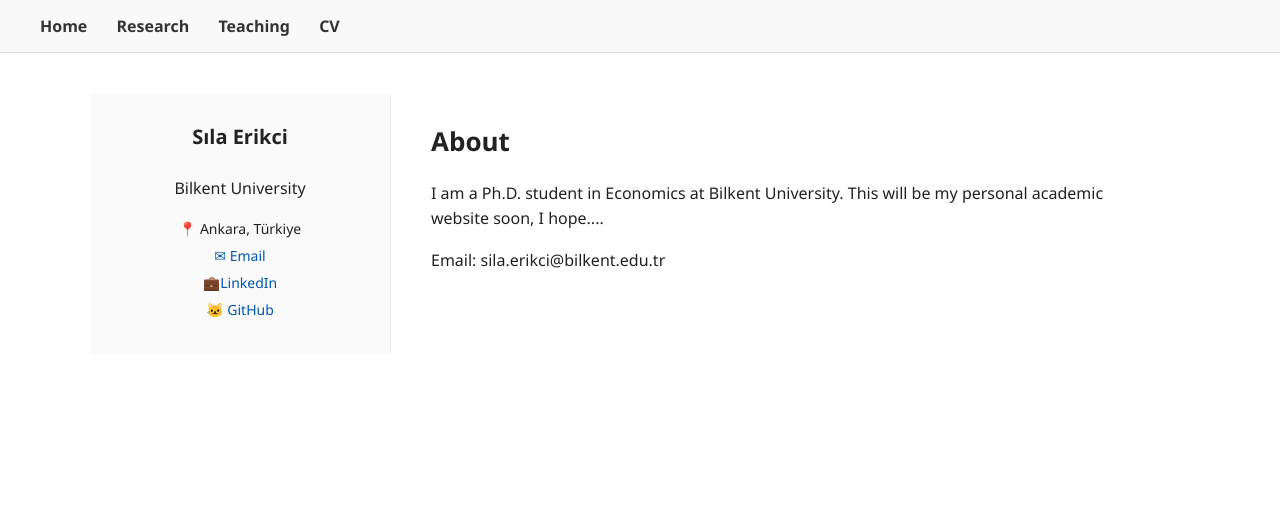
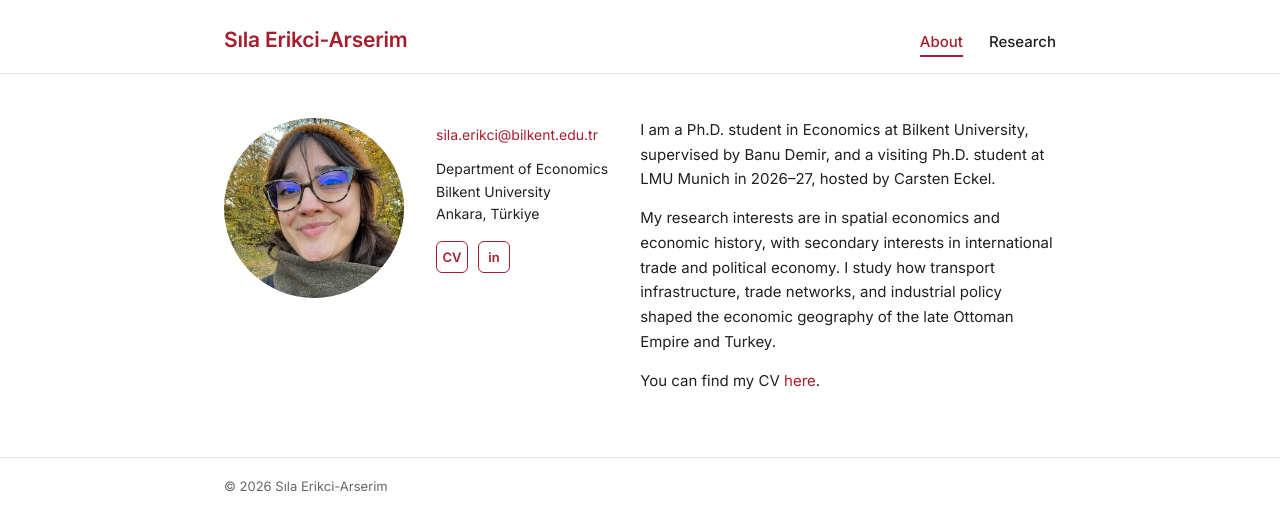
Before and after one commit to silaerikci/silaerikci.github.io, a plain HTML site: page index.html in a window 1280 px wide. Drawn offline with Linux system fonts and the light colour scheme.

Commit message:
Replace placeholder with new site: About and Research pages, new CV
Co-Authored-By: Claude Opus 5.5 <noreply@anthropic.com>

```diff
--- a/index.html
+++ b/index.html
@@ -1,41 +1,63 @@
 <!DOCTYPE html>
 <html lang="en">
 <head>
-  <meta charset="UTF-8" />
-  <title>Sıla Erikci</title>
-  <link rel="stylesheet" href="style.css" />
+  <meta charset="utf-8">
+  <meta name="viewport" content="width=device-width, initial-scale=1">
+  <title>Sıla Erikci-Arserim</title>
+  <meta name="description" content="Sıla Erikci-Arserim — Ph.D. student in Economics at Bilkent University. Spatial economics, economic history, international trade, political economy.">
+  <link rel="preconnect" href="https://fonts.googleapis.com">
+  <link rel="preconnect" href="https://fonts.gstatic.com" crossorigin>
+  <link href="https://fonts.googleapis.com/css2?family=Inter:wght@400;500;600&display=swap" rel="stylesheet">
+  <link rel="stylesheet" href="styles.css">
 </head>
 <body>
-  <header>
-    <nav>
-      <a href="index.html">Home</a>
-      <a href="research.html">Research</a>
-      <a href="teaching.html">Teaching</a>
-      <a href="cv.pdf">CV</a>
-    </nav>
+
+  <header class="site-header">
+    <div class="wrap">
+      <p class="site-name"><a href="index.html">Sıla Erikci-Arserim</a></p>
+      <nav class="site-nav" aria-label="Main">
+        <ul>
+          <li><a href="index.html" aria-current="page">About</a></li>
+          <li><a href="research.html">Research</a></li>
+        </ul>
+      </nav>
+    </div>
   </header>
 
-  <div class="container">
-    <aside class="sidebar">
-      <h2>Sıla Erikci</h2>
-      <br>Bilkent University</p>
-      <ul class="links">
-        <li>📍 Ankara, Türkiye</li>
-        <li><a href="mailto:sila.erikci@bilkent.edu.tr">✉ Email</a></li>
-        <li><a href="https://www.linkedin.com/in/s%C4%B1la-erikci-6b0295ab/">💼LinkedIn</a></li>
-        <li><a href="https://github.com/silaerikci">🐱 GitHub</a></li>
+  <main>
+    <div class="wrap">
+      <section class="about">
 
-      </ul>
-    </aside>
+        <!-- PHOTO: to change it, replace images/profile.jpg with a new file of the same name -->
+        <img class="profile-pic" src="images/profile.jpg" alt="Sıla Erikci-Arserim" width="180" height="180">
 
-    <main>
-      <section>
-        <h1>About</h1>
-        <p>I am a Ph.D. student in Economics at Bilkent University. This will be my personal academic website soon, I hope....</p>
-        <p>Email: sila.erikci@bilkent.edu.tr</p>
+        <!-- CONTACT + LINKS -->
+        <div class="contact">
+          <p><a href="mailto:sila.erikci@bilkent.edu.tr">sila.erikci@bilkent.edu.tr</a></p>
+          <p>Department of Economics<br>
+             Bilkent University<br>
+             Ankara, Türkiye</p>
+          <div class="icon-links">
+            <!-- CV: the PDF goes in docs/ under exactly this file name -->
+            <a href="docs/Erikci_Arserim_CV.pdf" target="_blank" rel="noopener" aria-label="Curriculum vitae (PDF)" title="CV">CV</a>
+            <a href="https://www.linkedin.com/in/s%C4%B1la-erikci-arserim-6b0295ab/" target="_blank" rel="noopener" aria-label="LinkedIn" title="LinkedIn">in</a>
+          </div>
+        </div>
+
+        <!-- BIO (draft) -->
+        <div class="bio">
+          <p>I am a Ph.D. student in Economics at Bilkent University, supervised by Banu Demir, and a visiting Ph.D. student at LMU Munich in <span class="nb">2026&ndash;27</span>, hosted by Carsten Eckel.</p>
+          <p>My research interests are in spatial economics and economic history, with secondary interests in international trade and political economy. I study how transport infrastructure, trade networks, and industrial policy shaped the economic geography of the late Ottoman Empire and Turkey.</p>
+          <p>You can find my CV <a href="docs/Erikci_Arserim_CV.pdf" target="_blank" rel="noopener">here</a>.</p>
+        </div>
+
       </section>
+    </div>
+  </main>
 
-    </main>
-  </div>
+  <footer class="site-footer">
+    <div class="wrap">&copy; 2026 Sıla Erikci-Arserim</div>
+  </footer>
+
 </body>
 </html>
--- a/style.css
+++ /dev/null
@@ -1,119 +0,0 @@
-/* Reset & base styling */
-body {
-  margin: 0;
-  font-family: "Segoe UI", sans-serif;
-  background-color: #fff;
-  color: #222;
-}
-
-/* Top nav bar */
-header {
-  background-color: #f9f9f9;
-  border-bottom: 1px solid #ddd;
-  padding: 15px 40px;
-}
-
-nav a {
-  margin-right: 25px;
-  text-decoration: none;
-  font-weight: 600;
-  color: #333;
-}
-
-nav a:hover {
-  text-decoration: underline;
-}
-
-/* Layout grid */
-.container {
-  display: flex;
-  max-width: 1100px;
-  margin: 40px auto;
-}
-
-/* Sidebar styling */
-.sidebar {
-  width: 260px;
-  padding: 20px;
-  text-align: center;
-  border-right: 1px solid #eee;
-  background: #fafafa;
-}
-
-.sidebar img {
-  width: 120px;
-  border-radius: 50%;
-  margin-bottom: 10px;
-}
-
-.sidebar h2 {
-  margin: 10px 0 5px;
-  font-size: 20px;
-}
-
-.sidebar p {
-  font-size: 14px;
-  color: #555;
-}
-
-.links {
-  list-style: none;
-  padding: 0;
-  margin-top: 20px;
-}
-
-.links li {
-  margin: 8px 0;
-  font-size: 14px;
-}
-
-.links a {
-  color: #0056b3;
-  text-decoration: none;
-}
-
-.links a:hover {
-  text-decoration: underline;
-}
-
-/* Main content */
-main {
-  flex: 1;
-  padding: 30px 40px;
-}
-
-main h1 {
-  font-size: 26px;
-  margin-top: 0;
-}
-
-main h2 {
-  font-size: 20px;
-  margin-top: 40px;
-}
-
-main p, main li {
-  font-size: 16px;
-  line-height: 1.6;
-}
-
-main ol {
-  padding-left: 20px;
-}
-
-/* Responsive for mobile */
-@media (max-width: 768px) {
-  .container {
-    flex-direction: column;
-  }
-
-  .sidebar {
-    border-right: none;
-    border-bottom: 1px solid #eee;
-    width: 100%;
-  }
-
-  main {
-    padding: 20px;
-  }
-}
--- /dev/null
+++ b/styles.css
@@ -0,0 +1,219 @@
+/* ------------------------------------------------------------------
+   Sıla Erikci Arserim — personal site
+   One stylesheet for every page. To change the accent colour,
+   edit --accent below (it is the dark red from the CV).
+------------------------------------------------------------------ */
+
+:root {
+  --accent: #a51e2d;          /* CV red: RGB(165, 30, 45) */
+  --accent-dark: #7d1622;
+  --text: #22201f;
+  --muted: #6b6664;
+  --rule: #e6e1de;
+  --bg: #ffffff;
+  --page-width: 880px;
+}
+
+* { box-sizing: border-box; }
+
+html { -webkit-text-size-adjust: 100%; }
+
+body {
+  margin: 0;
+  background: var(--bg);
+  color: var(--text);
+  font-family: 'Inter', system-ui, -apple-system, 'Segoe UI', sans-serif;
+  font-size: 15px;
+  line-height: 1.65;
+}
+
+a {
+  color: var(--accent);
+  text-decoration: none;
+}
+a:hover { color: var(--accent-dark); text-decoration: underline; }
+a:focus-visible {
+  outline: 2px solid var(--accent);
+  outline-offset: 2px;
+  border-radius: 2px;
+}
+
+.wrap {
+  max-width: var(--page-width);
+  margin: 0 auto;
+  padding: 0 24px;
+}
+
+/* ---------- Header: name left, menu right ---------- */
+
+.site-header { border-bottom: 1px solid var(--rule); }
+
+.site-header .wrap {
+  display: flex;
+  align-items: baseline;
+  justify-content: space-between;
+  gap: 16px;
+  padding-top: 26px;
+  padding-bottom: 18px;
+}
+
+.site-name {
+  margin: 0;
+  font-size: 21px;
+  font-weight: 600;
+  letter-spacing: -0.01em;
+  line-height: 1.3;
+}
+.site-name a { color: var(--accent); }
+.site-name a:hover { text-decoration: none; color: var(--accent-dark); }
+
+.site-nav ul {
+  display: flex;
+  gap: 26px;
+  margin: 0;
+  padding: 0;
+  list-style: none;
+}
+.site-nav a {
+  color: var(--text);
+  font-size: 15px;
+  font-weight: 500;
+  padding-bottom: 4px;
+  border-bottom: 2px solid transparent;
+}
+.site-nav a:hover { color: var(--accent); text-decoration: none; }
+.site-nav a[aria-current="page"] {
+  color: var(--accent);
+  border-bottom-color: var(--accent);
+}
+
+/* ---------- About page: photo | contact | bio ---------- */
+
+main { padding: 44px 0 64px; }
+
+.about {
+  display: grid;
+  grid-template-columns: 180px auto 1fr;
+  column-gap: 32px;
+  align-items: start;
+}
+
+.profile-pic {
+  width: 180px;
+  height: 180px;
+  border-radius: 50%;
+  object-fit: cover;
+  display: block;
+}
+
+.contact {
+  font-size: 14px;
+  line-height: 1.6;
+  padding-top: 6px;
+  white-space: nowrap;
+}
+.contact p { margin: 0 0 12px; }
+
+.icon-links {
+  display: flex;
+  gap: 10px;
+  margin-top: 16px;
+}
+.icon-links a {
+  display: inline-flex;
+  align-items: center;
+  justify-content: center;
+  width: 32px;
+  height: 32px;
+  border: 1.5px solid var(--accent);
+  border-radius: 6px;
+  color: var(--accent);
+  font-size: 13px;
+  font-weight: 600;
+  line-height: 1;
+}
+.icon-links a:hover {
+  background: var(--accent);
+  color: #fff;
+  text-decoration: none;
+}
+
+.bio p { margin: 0 0 14px; }
+.bio p:last-child { margin-bottom: 0; }
+
+/* ---------- Research page ---------- */
+
+.page-title {
+  margin: 0 0 8px;
+  font-size: 24px;
+  font-weight: 600;
+  letter-spacing: -0.01em;
+}
+
+.section-title {
+  margin: 40px 0 18px;
+  padding-bottom: 6px;
+  border-bottom: 1px solid var(--rule);
+  color: var(--muted);
+  font-size: 13px;
+  font-weight: 600;
+  letter-spacing: 0.08em;
+  text-transform: uppercase;
+}
+.section-title:first-of-type { margin-top: 28px; }
+
+.paper { margin: 0 0 26px; }
+.paper:last-child { margin-bottom: 0; }
+
+.paper-title {
+  margin: 0 0 2px;
+  color: var(--accent);
+  font-size: 16px;
+  font-weight: 600;
+  line-height: 1.4;
+  text-wrap: balance;
+}
+.paper-meta {
+  margin: 0;
+  color: var(--muted);
+  font-size: 14px;
+}
+.paper-meta em { color: var(--text); }
+.paper-summary {
+  margin: 8px 0 0;
+  font-size: 14px;
+  max-width: 68ch;
+}
+
+.nb { white-space: nowrap; }
+
+/* ---------- Footer ---------- */
+
+.site-footer {
+  border-top: 1px solid var(--rule);
+  color: var(--muted);
+  font-size: 13px;
+}
+.site-footer .wrap { padding-top: 18px; padding-bottom: 28px; }
+
+/* ---------- Phones and narrow windows ---------- */
+
+@media (max-width: 720px) {
+  .site-header .wrap {
+    flex-wrap: wrap;
+    padding-top: 20px;
+    padding-bottom: 14px;
+  }
+  .site-nav ul { gap: 20px; }
+
+  main { padding: 30px 0 48px; }
+
+  .about {
+    grid-template-columns: 120px 1fr;
+    column-gap: 20px;
+    row-gap: 24px;
+  }
+  .profile-pic { width: 120px; height: 120px; }
+  .contact { white-space: normal; padding-top: 0; }
+  .bio { grid-column: 1 / -1; }
+}
```
Also changed, not shown: research.html (added, +65 -0 lines), images/profile.jpg (added), 3 other files.
